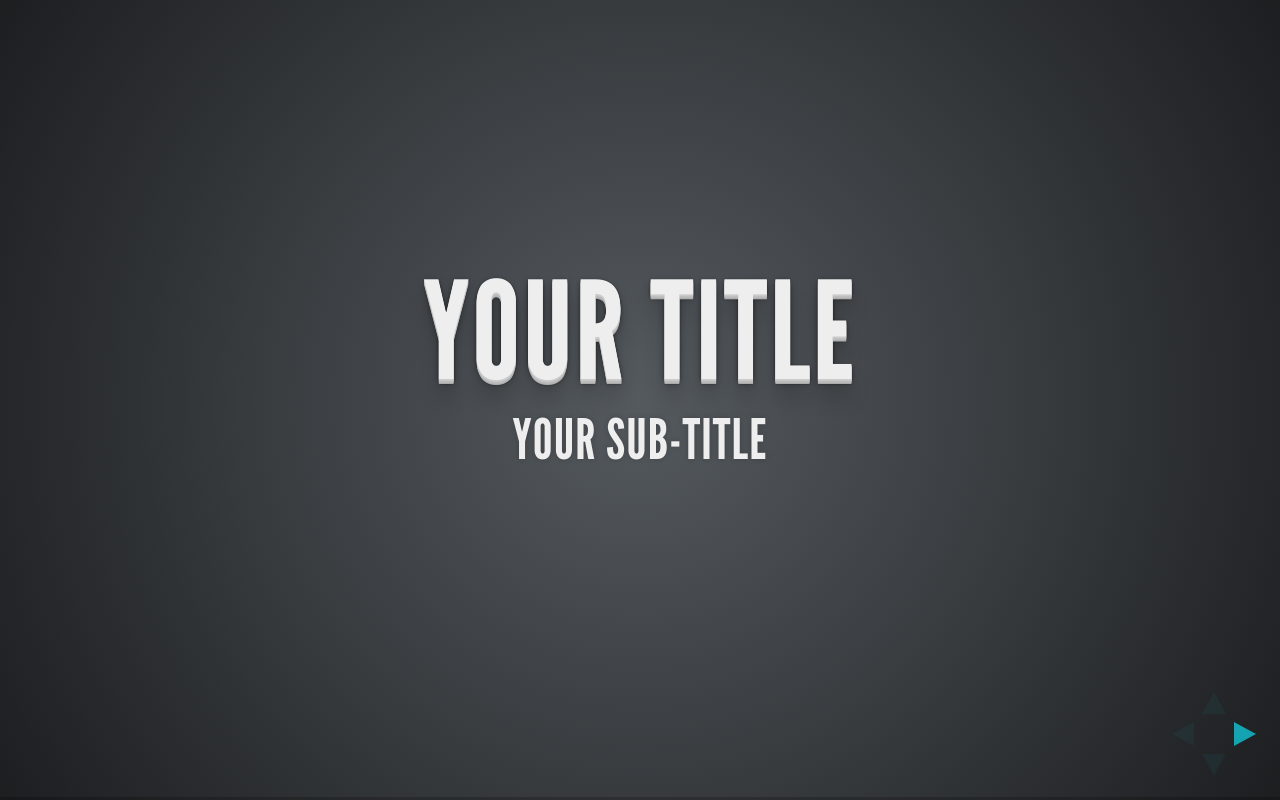
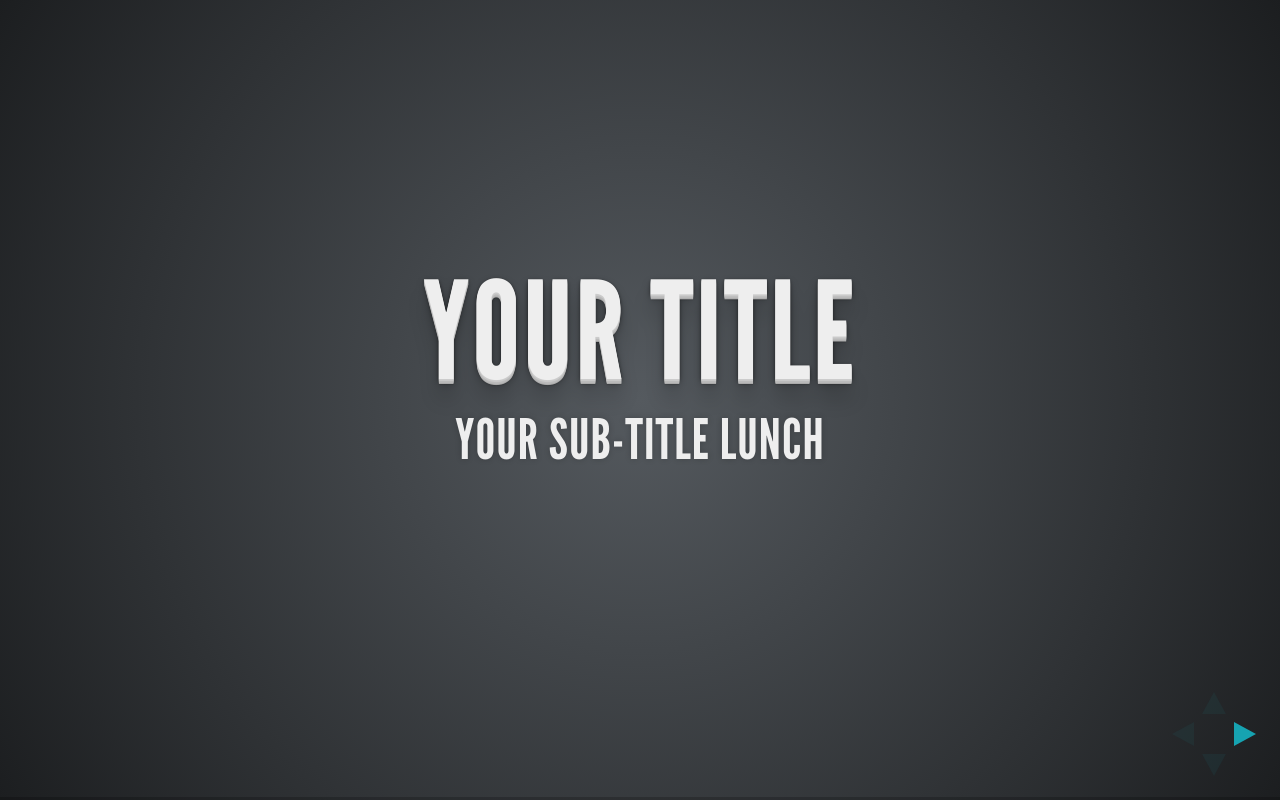
Before and after one commit to darrowco/angular_project, a plain HTML site: page index.html in a window 1280 px wide. Drawn offline with Linux system fonts and the light colour scheme.

Commit message:
Update documentation

```diff
--- a/index.html
+++ b/index.html
@@ -39,7 +39,7 @@
 
 <section>
     <h1>Your Title</h1>
-    <h3>Your sub-title</h3>
+    <h3>Your sub-title Lunch</h3>
 </section>
 <section data-markdown>
     <script type="text/template">
```
